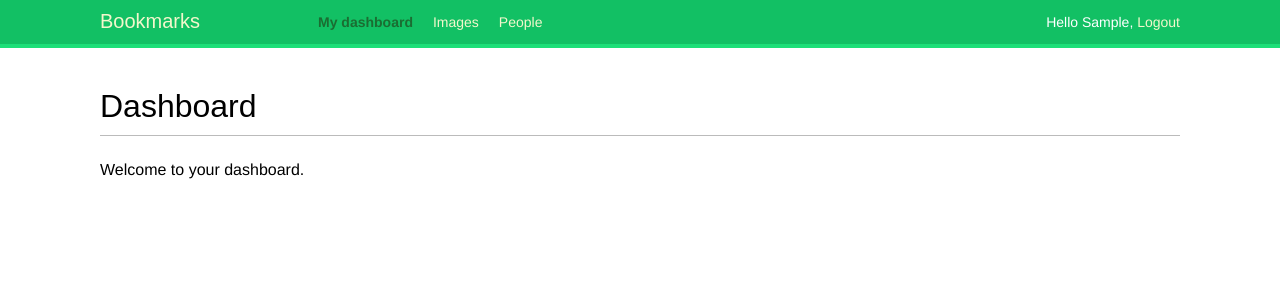
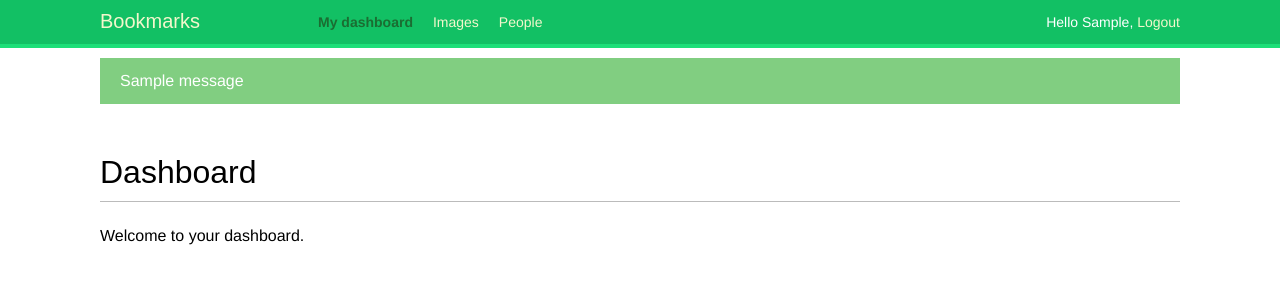
Before and after one commit to mk-dv/simple-social-network-django, a Django app: page /account/ in a window 1280 px wide. Shown: the top 308 px of the page. Run offline with Django 3.2, Linux system fonts and the light colour scheme; a user stored in the database is signed in; tables that the repository leaves empty hold one stand-in row (values such as "Sample post"); one stand-in notice (Sample message) is shown; some web fonts are replaced.

Commit message:
feature(account) add a message for success or failed log-in

```diff
--- a/account/templates/base.html
+++ b/account/templates/base.html
@@ -31,6 +31,19 @@
         {% endif %}
       </span>
     </div>
+    {# A Django message system connect the #}
+    {# `django.contrib.messages.context_processor.messages` authomatically, #}
+    {# it add a `messages` variable to template context #}
+    {% if messages %}
+      <ul class="messages">
+        {% for message in messages %}
+          {# https://docs.djangoproject.com/en/2.2/ref/contrib/messages/#message-tags #}
+          <li class="{{ message.tags }}">
+            {{ message|safe }}
+          </li>
+        {% endfor %}
+      </ul>
+    {% endif %}
     <div id="content">
       {% block content %}{% endblock %}
     </div>
--- a/account/views.py
+++ b/account/views.py
@@ -1,3 +1,4 @@
+from django.contrib import messages
 from django.contrib.auth import authenticate, login
 from django.contrib.auth.decorators import login_required
 from django.http import HttpResponse
@@ -9,7 +10,6 @@ from .forms import (
 from .models import Profile
 
 
-# Saving profile changes.
 @login_required
 def edit(request):
     if request.method == 'POST':
@@ -24,6 +24,9 @@ def edit(request):
         if user_form.is_valid() and profile_form.is_valid():
             user_form.save()
             profile_form.save()
+            messages.success(request, 'Profile updated successfully')
+        else:
+            messages.error(request, 'Error updating your profile')
     else:
         user_form = UserEditForm(instance=request.user)
         profile_form = ProfileEditForm(instance=request.user.profile)
```
Also changed, not shown: 1 other file.
